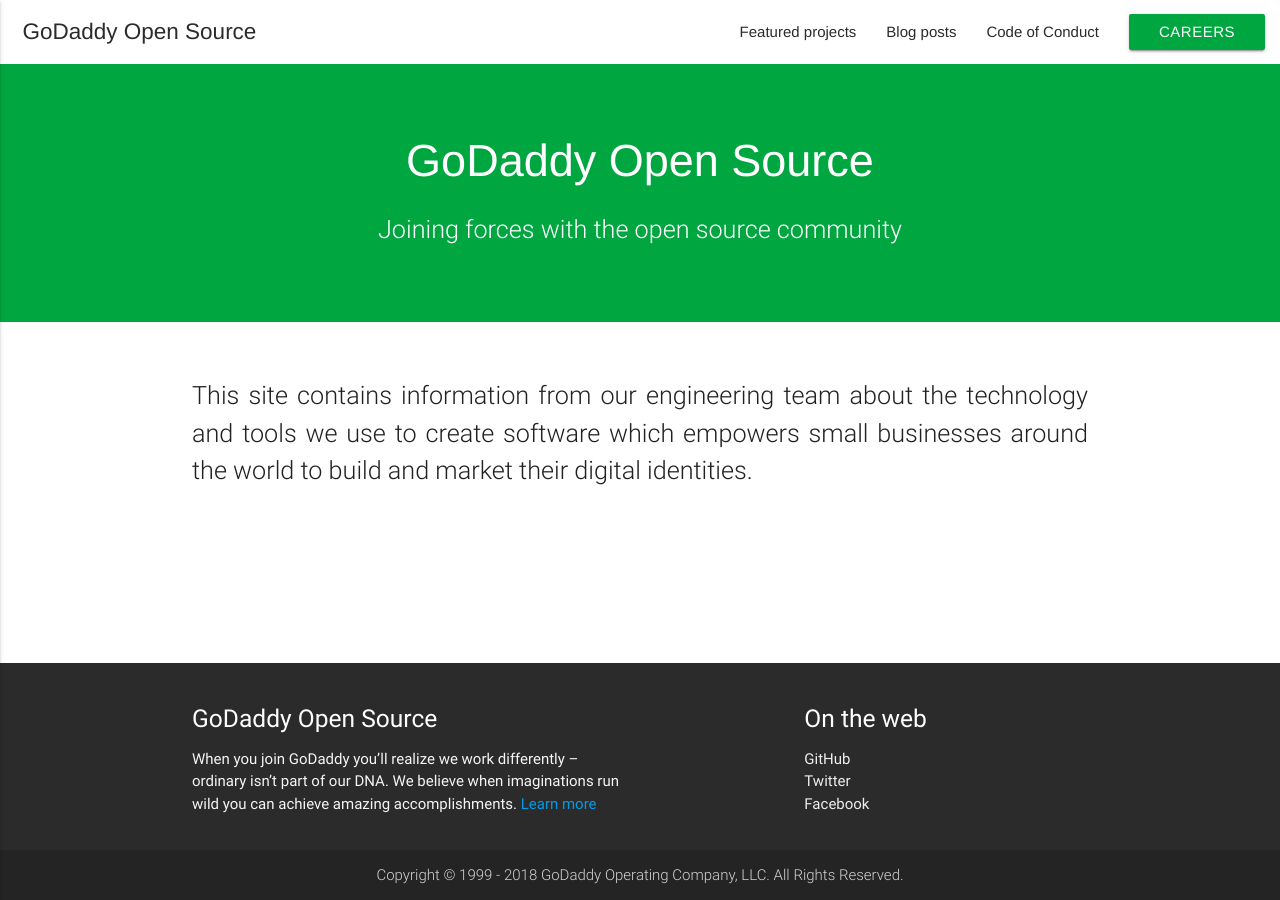
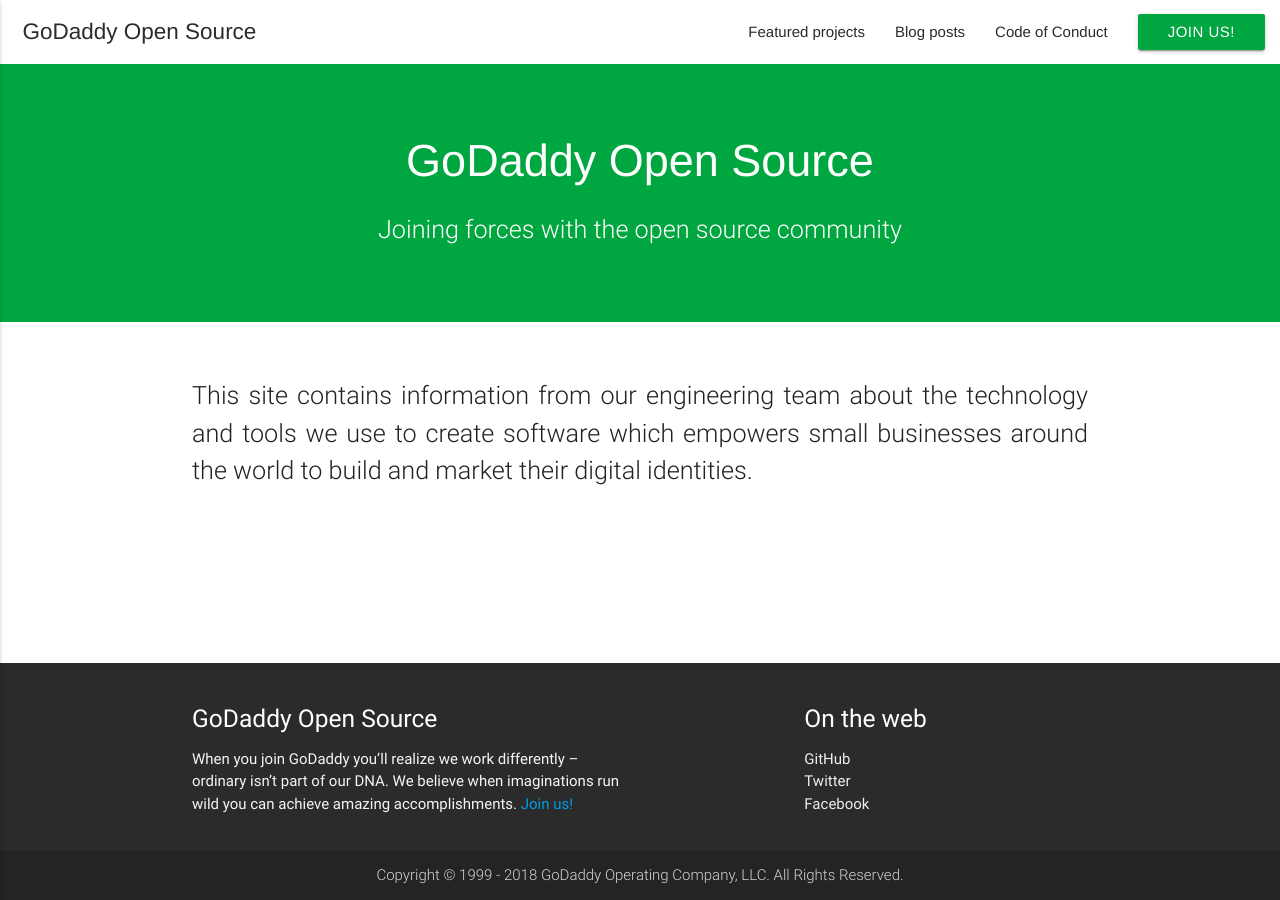
Before and after one commit to godaddy/godaddy.github.io, a Jekyll site: the page built from index.html, in a window 1280 px wide. Built offline with Jekyll 4.4.1, drawn with Linux system fonts in a browser that asks for light colours; some web fonts are replaced; comment, search, counter and statistics services are not loaded.

Commit message:
feat(jobs): reconnect the jobs page and replace all links to careers.godaddy.com (#19)

```diff
--- a/_config.yml
+++ b/_config.yml
@@ -2,9 +2,9 @@
 name: GoDaddy Open Source Center
 email: opensource@godaddy.com
 description: > # this means to ignore newlines until the next key
-  Official GoDaddy open source engineering page, showcasing
-  open source libraries and projects created by GoDaddy
-  engineering teams.
+  Information from our engineering team about the technology and tools we
+  use to create software which empowers small businesses around the world
+  to build and market their digital identities.
 url: "https://godaddy.github.io"
 
 twitter_username: GodaddyOSS
--- a/_includes/component/cta.html
+++ b/_includes/component/cta.html
@@ -4,8 +4,8 @@
       <p>When you join GoDaddy you’ll realize we work differently – ordinary isn’t part of our DNA. We believe when imaginations run wild you can achieve amazing accomplishments.</p>
     </div>
     <div class="card-action">
-      <a style="border-radius:0; width: auto; padding: 0 10px;" class="btn btn-floating" href="https://careers.godaddy.com">
-        Careers
+      <a style="border-radius:0; width: auto; padding: 0 10px;" class="btn btn-floating" href="/jobs" title="Work at GoDaddy">
+        Join us!
       </a>
     </div>
   </div>
--- a/_includes/component/navigation.html
+++ b/_includes/component/navigation.html
@@ -4,53 +4,53 @@
       <a href="{{ site.url }}" title="GoDaddy Open Source" class="left brand-logo">
         GoDaddy Open Source
       </a>
-      <a href="#" data-activates="mobile-demo" class="right button-collapse">
+      <a href="#" data-activates="mobile-demo" class="right button-collapse" title="Home">
         <i class="material-icons">menu</i>
       </a>
       <ul class="right hide-on-med-and-down" id="nav-mobile">
         <li>
-          <a href="/featured-projects">
+          <a href="/featured-projects" title="Featured projects">
             Featured projects
           </a>
         </li>
         <li>
-          <a href="/blog-posts">
+          <a href="/blog-posts" title="Blog posts">
             Blog posts
           </a>
         </li>
         <li>
-          <a href="/code-of-conduct">
+          <a href="/code-of-conduct" title="Code of Conduct">
             Code of Conduct
           </a>
         </li>
         <li>
-          <a href="https://careers.godaddy.com" class="waves-effect waves-light btn inverse">
-            Careers
+          <a href="/jobs" class="waves-effect waves-light btn inverse" title="Join us!">
+            Join us!
           </a>
         </li>
       </ul>
       <ul class="side-nav" id="mobile-demo">
         <li>
-          <a href="/">Home</a>
+          <a href="/" title="Home">Home</a>
         </li>
         <li>
-          <a href="/featured-projects">
+          <a href="/featured-projects" title="Featured projects">
             Featured projects
           </a>
         </li>
         <li>
-          <a href="/blog-posts">
+          <a href="/blog-posts" title="Blog posts">
             Blog posts
           </a>
         </li>
         <li>
-          <a href="/code-of-conduct">
+          <a href="/code-of-conduct" title="Code of Conduct">
             Code of Conduct
           </a>
         </li>
         <li>
-          <a href="https://careers.godaddy.com" class="waves-effect waves-light btn inverse">
-            Careers
+          <a href="/jobs" class="waves-effect waves-light btn inverse" title="Work at GoDaddy">
+            Join us!
           </a>
         </li>
       </ul>
--- a/_includes/section/footer.html
+++ b/_includes/section/footer.html
@@ -6,7 +6,7 @@
           <p class="grey-text text-lighten-4">
             When you join GoDaddy you’ll realize we work differently – ordinary isn’t part of our DNA.
             We believe when imaginations run wild you can achieve amazing accomplishments.
-            <a href="https://careers.godaddy.com" title="Working at GoDaddy">Learn more</a>
+            <a href="/jobs" title="Work at GoDaddy">Join us!</a>
           </p>
         </div>
         <div class="col m4 offset-l2 s12">
--- a/_layouts/post.html
+++ b/_layouts/post.html
@@ -50,7 +50,7 @@
             <ul>
               <li><a class="grey-text text-lighten-3" href="https://github.com/godaddy">GitHub</a></li>
               <li><a class="grey-text text-lighten-3" href="https://twitter.com/GodaddyOSS">Twitter</a></li>
-              <li><a class="grey-text text-lighten-3" href="https://careers.godaddy.com">Careers</a></li>
+              <li><a class="grey-text text-lighten-3" href="/jobs" title="Work at GoDaddy">Join us!</a></li>
             </ul>
           </div>
         </div>
```
Also changed, not shown: jobs.html (+3 -5 lines).
